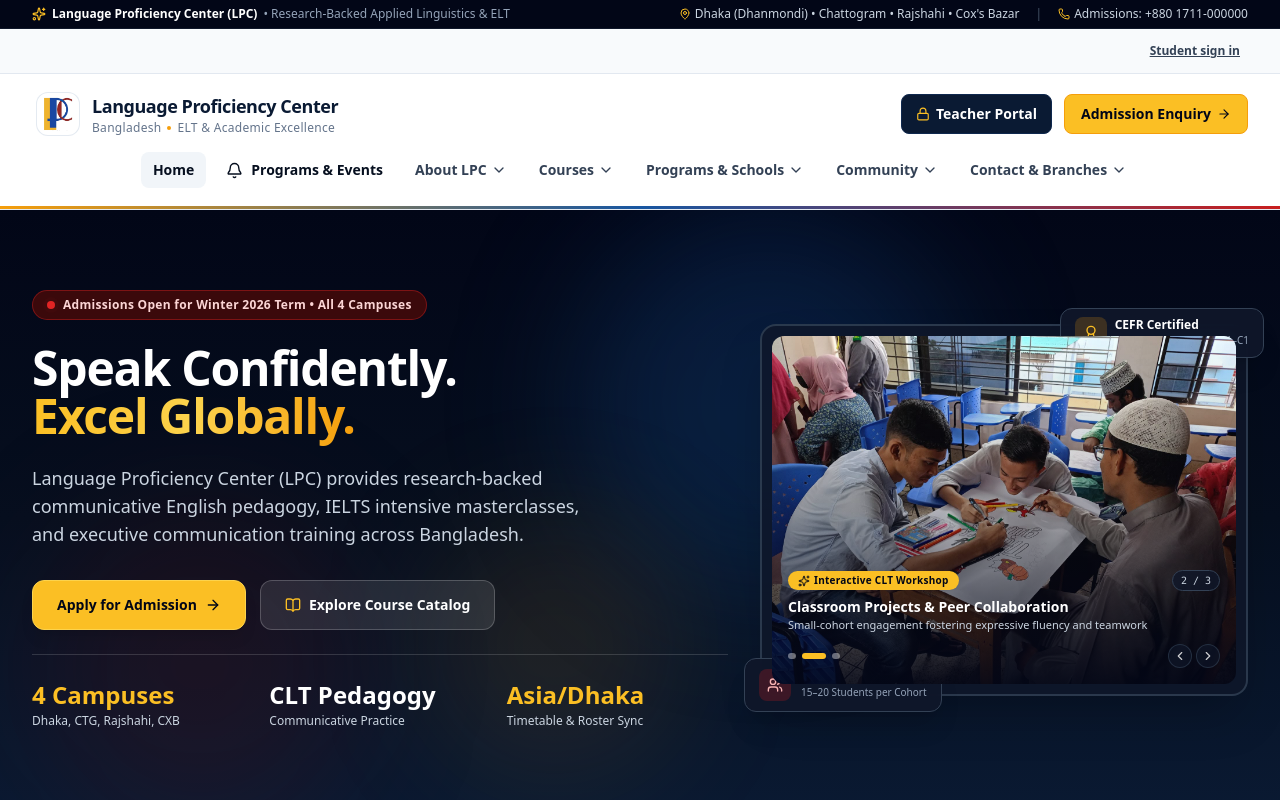
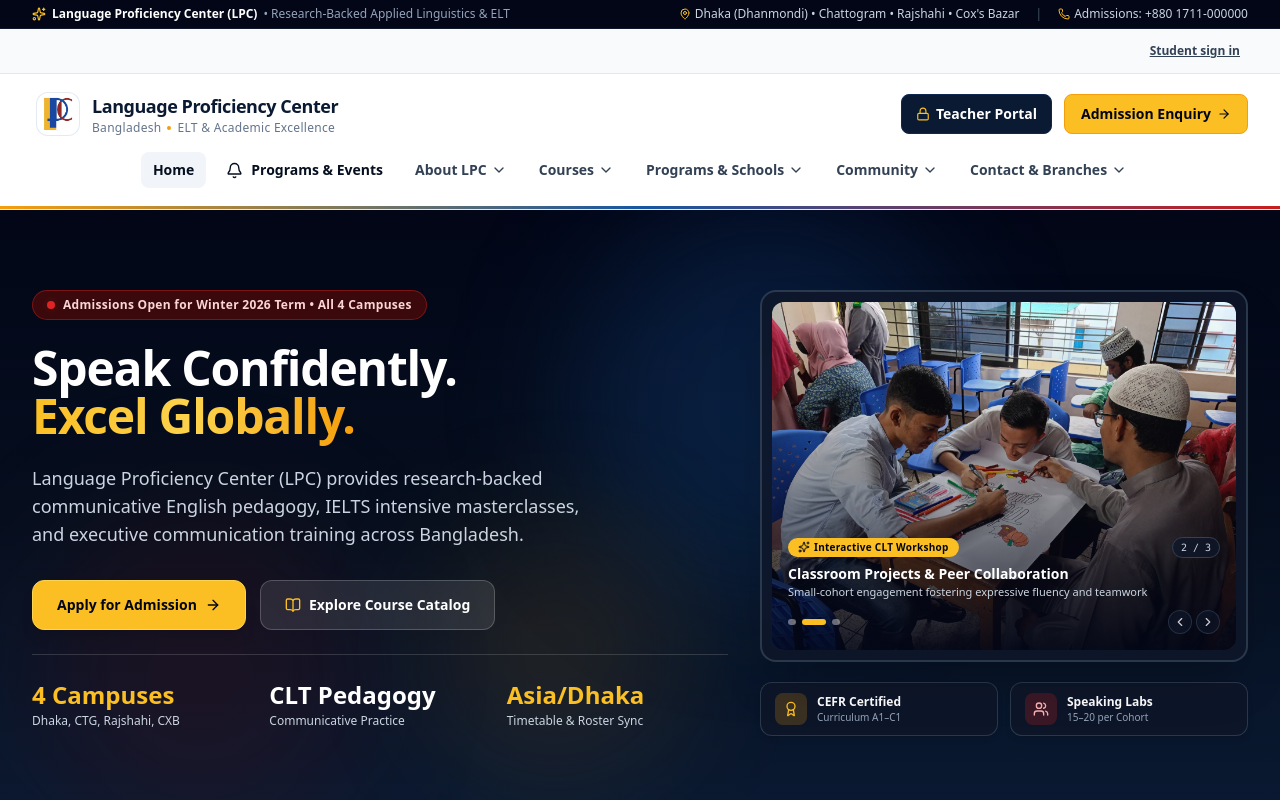
Before and after one commit to tanvir560298/LPCBD-practice-, a Next.js app: page / in a window 1280 px wide. Shown: the top 800 px of the page. Built offline with nearby package versions, Linux system fonts and the light colour scheme.

Commit message:
fix(hero): place photo above accreditation boxes and align hero column to top

```diff
--- a/src/app/(public)/page.tsx
+++ b/src/app/(public)/page.tsx
@@ -84,7 +84,7 @@ export default function HomePage() {
         <div className="absolute top-1/2 left-1/3 w-64 h-64 bg-lpc-gold-500/10 rounded-full blur-3xl pointer-events-none" />
 
         <div className="max-w-7xl mx-auto px-4 sm:px-6 lg:px-8 relative z-10">
-          <div className="grid grid-cols-1 lg:grid-cols-12 gap-12 lg:gap-8 items-center">
+          <div className="grid grid-cols-1 lg:grid-cols-12 gap-12 lg:gap-8 items-start">
 
             {/* Left Column: Academic Proposition & Action (55% width) */}
             <div className="lg:col-span-7 space-y-6 text-left">
@@ -148,33 +148,34 @@ export default function HomePage() {
               </div>
             </div>
 
-            {/* Right Column: Balanced Classroom Photography with Tri-Color Frame */}
-            <div className="lg:col-span-5 relative">
+            {/* Right Column: Balanced Classroom Photography & Accreditation Badges */}
+            <div className="lg:col-span-5 space-y-4">
               <div className="relative mx-auto max-w-lg lg:max-w-none">
                 {/* Visual Classroom Frame with subtle border & Auto-scrolling carousel */}
                 <div className="rounded-2xl border-2 border-slate-700/80 shadow-2xl bg-slate-900/80 p-2.5 overflow-hidden backdrop-blur-xs">
                   <HeroPhotoCarousel />
                 </div>
+              </div>
 
-                {/* Floating Badge 1: Top Right */}
-                <div className="absolute -top-4 -right-4 bg-slate-900/95 backdrop-blur-md border border-slate-700 text-white rounded-xl px-3.5 py-2 shadow-xl hidden sm:flex items-center gap-2">
-                  <div className="w-8 h-8 rounded-lg bg-lpc-gold-500/20 text-lpc-gold-400 flex items-center justify-center font-bold text-xs">
+              {/* Badges placed cleanly BELOW the photo */}
+              <div className="grid grid-cols-2 gap-3 pt-1">
+                <div className="bg-slate-900/90 border border-slate-700/80 text-white rounded-xl px-3.5 py-2.5 shadow-md flex items-center gap-2.5">
+                  <div className="w-8 h-8 rounded-lg bg-lpc-gold-500/20 text-lpc-gold-400 flex items-center justify-center font-bold text-xs shrink-0">
                     <Award className="w-4 h-4" />
                   </div>
-                  <div className="text-left">
-                    <div className="text-xs font-bold text-white">CEFR Certified</div>
-                    <div className="text-[10px] text-slate-400">Curriculum Standards A1–C1</div>
+                  <div className="text-left min-w-0">
+                    <div className="text-xs font-bold text-white truncate">CEFR Certified</div>
+                    <div className="text-[10px] text-slate-400 truncate">Curriculum A1–C1</div>
                   </div>
                 </div>
 
-                {/* Floating Badge 2: Bottom Left */}
-                <div className="absolute -bottom-4 -left-4 bg-slate-900/95 backdrop-blur-md border border-slate-700 text-white rounded-xl px-3.5 py-2.5 shadow-xl hidden sm:flex items-center gap-2.5">
-                  <div className="w-8 h-8 rounded-lg bg-lpc-crimson-600/25 text-lpc-crimson-300 flex items-center justify-center font-bold text-xs">
+                <div className="bg-slate-900/90 border border-slate-700/80 text-white rounded-xl px-3.5 py-2.5 shadow-md flex items-center gap-2.5">
+                  <div className="w-8 h-8 rounded-lg bg-lpc-crimson-600/25 text-lpc-crimson-300 flex items-center justify-center font-bold text-xs shrink-0">
                     <Users className="w-4 h-4" />
                   </div>
-                  <div className="text-left">
-                    <div className="text-xs font-bold text-white">Active Speaking Labs</div>
-                    <div className="text-[10px] text-slate-400">15–20 Students per Cohort</div>
+                  <div className="text-left min-w-0">
+                    <div className="text-xs font-bold text-white truncate">Speaking Labs</div>
+                    <div className="text-[10px] text-slate-400 truncate">15–20 per Cohort</div>
                   </div>
                 </div>
               </div>
```
